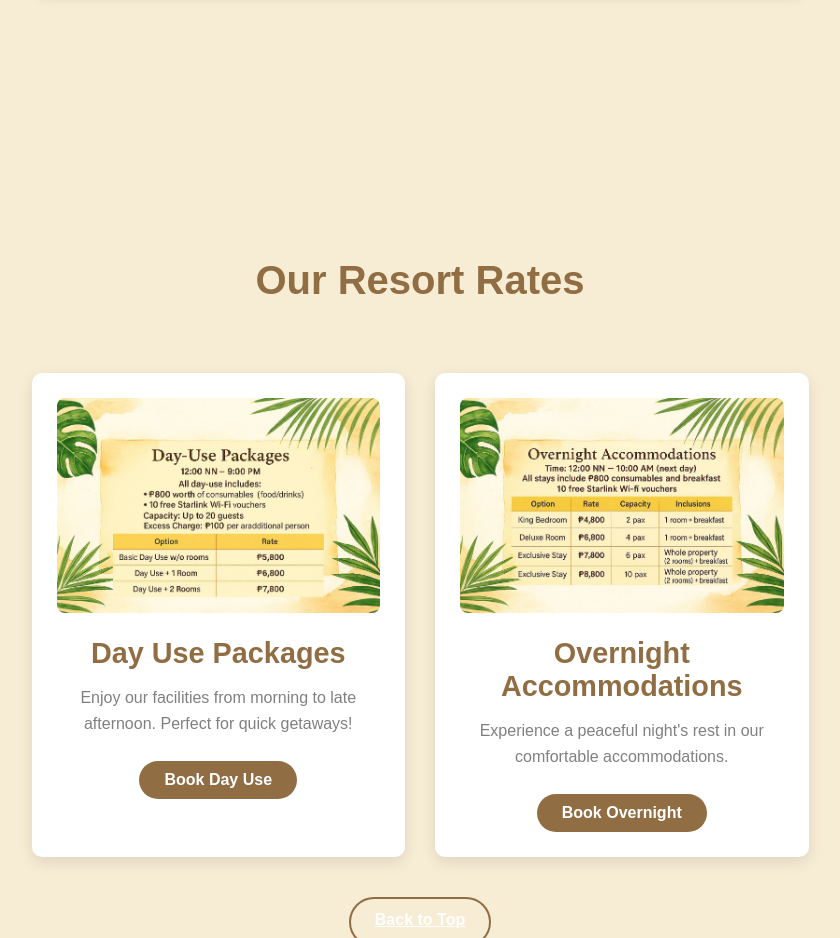
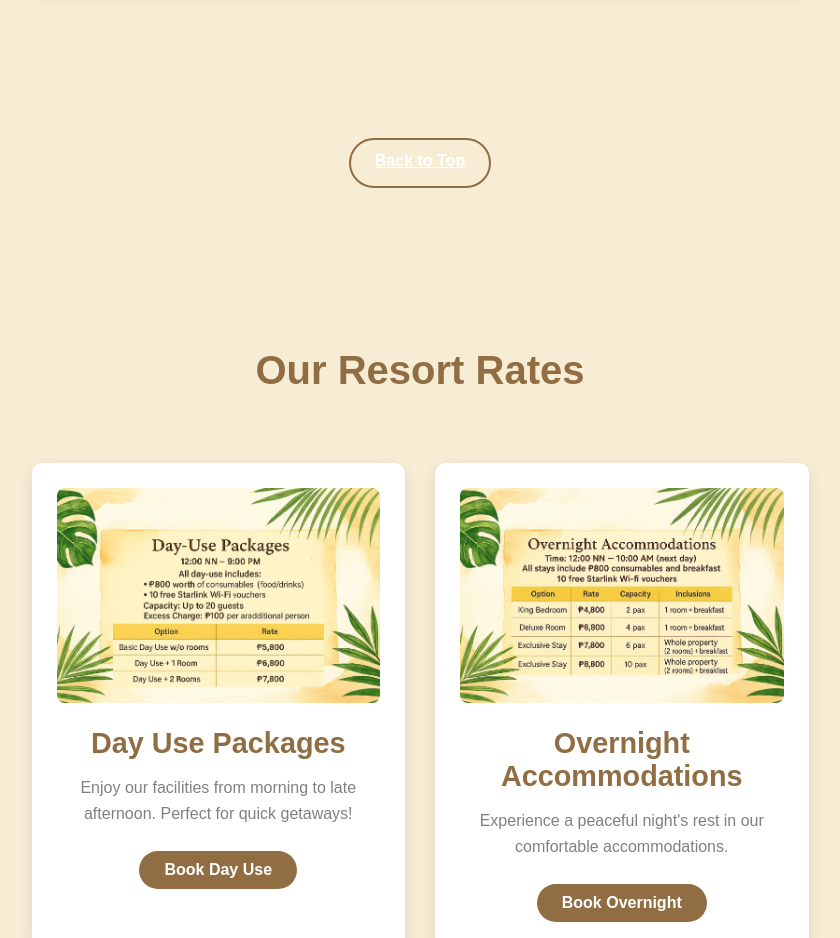
Before and after one commit to mafsapol/mafsapol.github.io, a plain HTML site: page index.html in a window 1280 px wide. Shown: the part 1540-2478 px from the top of the page, without its empty margins (220-1060 px from the left). Drawn offline with Linux system fonts and the light colour scheme; a script that the page names is missing.

Commit message:
Update index.html

```diff
--- a/index.html
+++ b/index.html
@@ -111,6 +111,7 @@
             <li>Dedicated Staff</li>
         </ul>
     </div>
+    <a href="#Home" class="return-home">Back to Top</a>
 </section>
 
 <section id="Rates">
```
